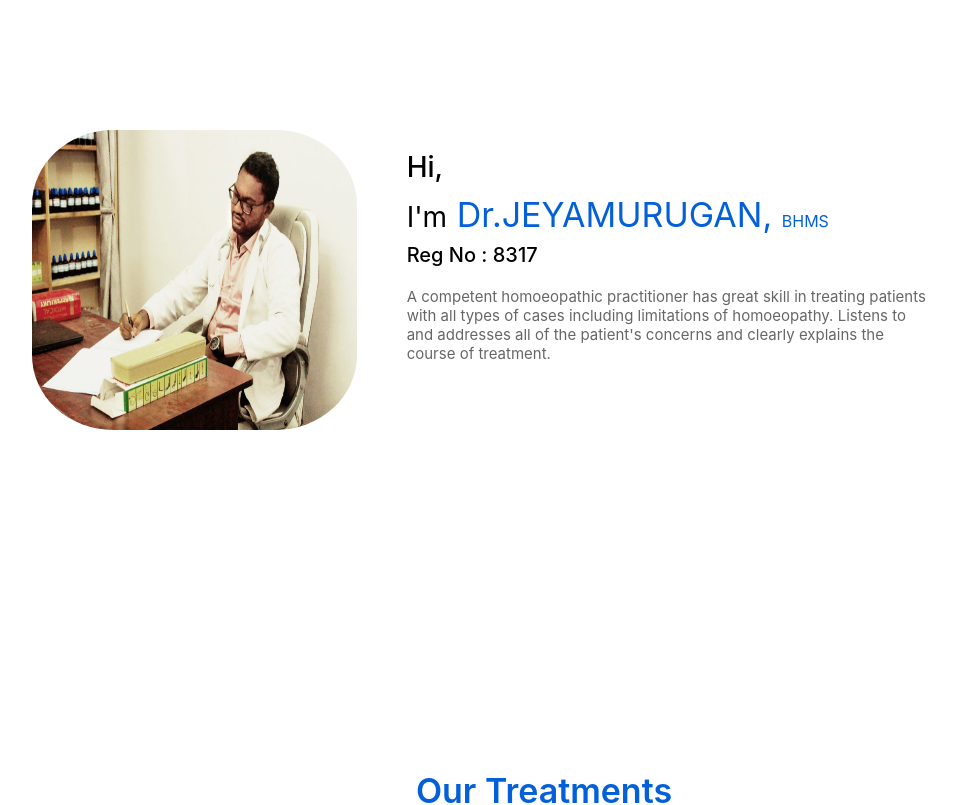
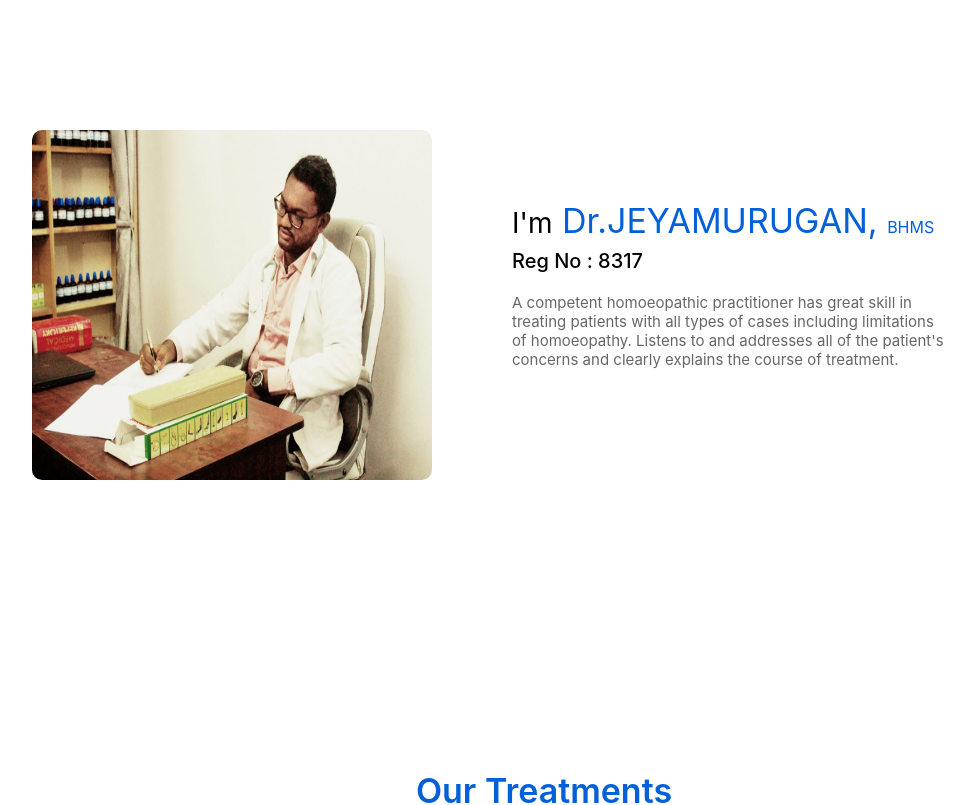
Before and after one commit to HariKrishnan2024/Homeo, a Next.js app: page / in a window 1280 px wide. Shown: the part 1460-2265 px from the top of the page, without its empty margins (96-1070 px from the left). Built offline with nearby package versions, Linux system fonts and the light colour scheme.

Commit message:
made fixes

```diff
--- a/components/Home/Content2.js
+++ b/components/Home/Content2.js
@@ -139,7 +139,7 @@ function Content2() {
                 style={{
                   height: "100%",
                   width: "100%",
-                  borderRadius: "25%",
+                  borderRadius: 10,
                 }}
               />
             </div>
@@ -149,20 +149,11 @@ function Content2() {
               display: "flex",
               flexDirection: "column",
               width: "100%",
-              marginTop: 20,
               marginBottom: 20,
+              paddingLeft: 30,
             }}
+            className={classNames.Content2Desc}
           >
-            <div
-              style={{
-                fontSize: 28,
-                fontWeight: 500,
-                marginBottom: 10,
-              }}
-              className={classNames.aboutHeader}
-            >
-              Hi,
-            </div>
             <div style={{ fontSize: 34, color: "#0360D9" }}>
               <span style={{ fontSize: 28, color: "#000" }}>I&apos;m</span>{" "}
               Dr.JEYAMURUGAN, <span style={{ fontSize: 16 }}>BHMS </span>
--- a/components/Home/Content5.js
+++ b/components/Home/Content5.js
@@ -105,6 +105,7 @@ function Content5() {
                     style={{
                       height: "100%",
                       width: "100%",
+                      objectFit: "contain",
                     }}
                   />
                 </div>
--- a/components/NavItem.js
+++ b/components/NavItem.js
@@ -5,7 +5,7 @@ import { useRouter } from "next/router";
 import classNames from "./../styles/navbar.module.css";
 import { Link } from "react-scroll";
 
-const NavItem = ({ menu, navActive }) => {
+const NavItem = ({ menu, setNavActive = () => {} }) => {
   const [openMenu, setOpenMenu] = useState(false);
   const router = useRouter();
   let splitPath = router.route.split("/");
@@ -19,6 +19,9 @@ const NavItem = ({ menu, navActive }) => {
         spy
         to={menu.name}
         className={classNames.navItem}
+        onClick={() => {
+          setNavActive(false);
+        }}
       >
         {menu.name}
       </Link>
--- a/components/Navbar.js
+++ b/components/Navbar.js
@@ -59,7 +59,7 @@ const Navbar = ({ style = {} }) => {
         >
           {NavLinks.map((menu, idx) => (
             <div key={idx}>
-              <NavItem menu={menu} navActive={setNavActive} />
+              <NavItem menu={menu} setNavActive={setNavActive} />
             </div>
           ))}
         </div>
--- a/styles/Home.module.css
+++ b/styles/Home.module.css
@@ -52,7 +52,8 @@
   width: 80%;
 }
 .aboutImg {
-  height: 300px;
+  height: 350px;
+  width: 400px;
 }
 .aboutImgContainer {
   width: 50%;
@@ -157,6 +158,9 @@
   width: 60%;
   height: 400px;
 }
+.Content2Desc {
+  margin-top: 70px;
+}
 
 @media only screen and (max-width: 992px) {
   .content1Container {
@@ -184,6 +188,16 @@
     width: 350px;
     left: 20%;
     bottom: -25%;
+  }
+  .aboutImg {
+    height: 350px;
+    width: 300px;
+  }
+  .content2About {
+    width: 90%;
+  }
+  .Content2Desc {
+    margin-top: 0px;
   }
 }
 
--- a/styles/navbar.module.css
+++ b/styles/navbar.module.css
@@ -24,7 +24,7 @@
   top: 0;
   width: 100vw;
   height: 100vh;
-  right: -100vw;
+  transform: translateX(100%);
   padding: 10px 16px;
   background-color: #fff;
   transition: all 0.2s;
@@ -57,7 +57,7 @@
 }
 
 .navMenuList.activeMenu {
-  right: 0;
+  transform: translateX(-4%);
 }
 .navSubmenuItem {
   padding: 15px 30px;
@@ -113,12 +113,13 @@
     flex-direction: row;
     gap: 24px;
     position: unset;
-    top: 8vh;
+    top: 4vh;
     min-height: fit-content;
     width: fit-content;
     height: 10vh;
     align-items: center;
     background-color: transparent;
+    transform: none;
   }
   .dropdown {
     display: inline-block;
```
